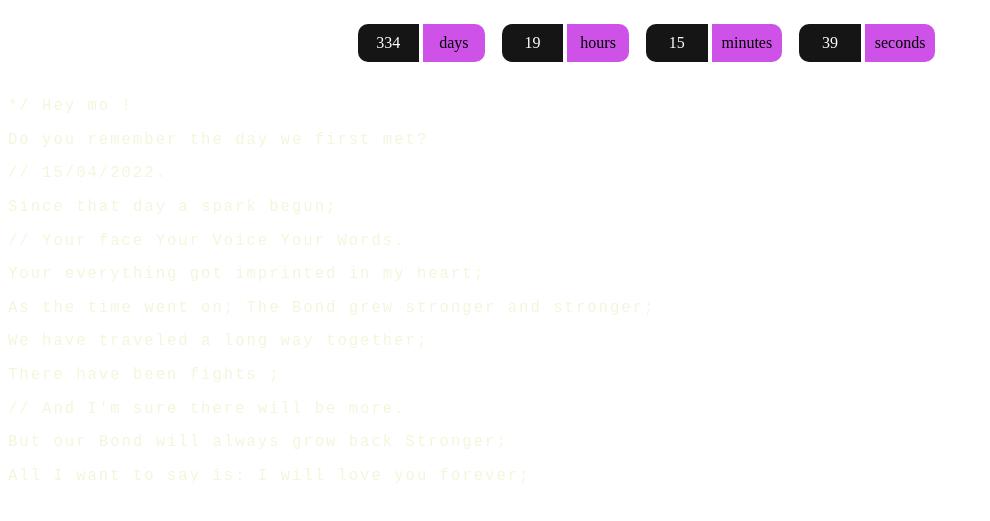
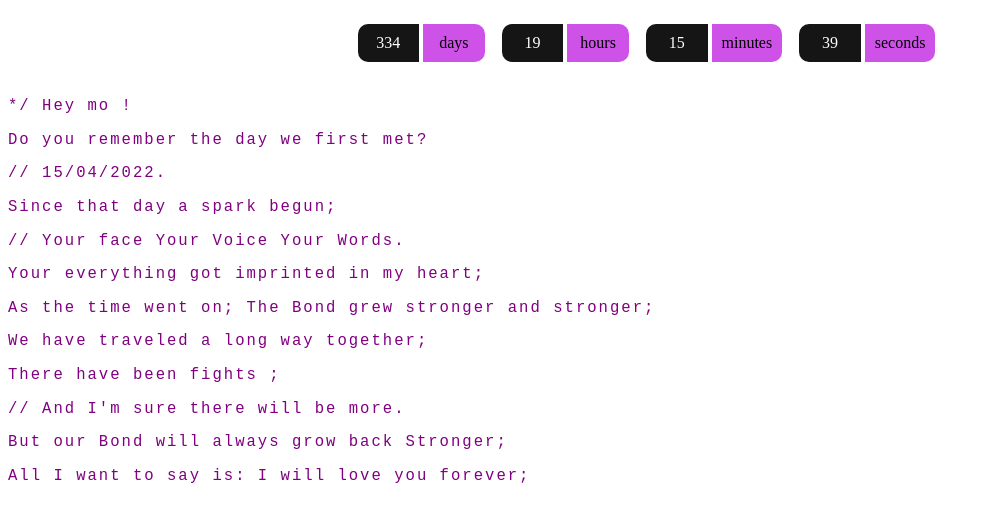
Before and after one commit to meggamad/11, a plain HTML site: page star.html in a window 1280 px wide. Shown: the part 77-598 px from the top of the page, without its empty margins (0-990 px from the left). Drawn offline with Linux system fonts and the light colour scheme.

Commit message:
Update star.html

```diff
--- a/star.html
+++ b/star.html
@@ -80,7 +80,7 @@ I will love you forever;</p>
 	width: 100%;
 	white-space: nowrap;
 	overflow: hidden;
-	color: beige;
+	color: purple;
 	animation:
 	       typing 2s ,
 	       cursor .4s step-end infinite alternate;
```
